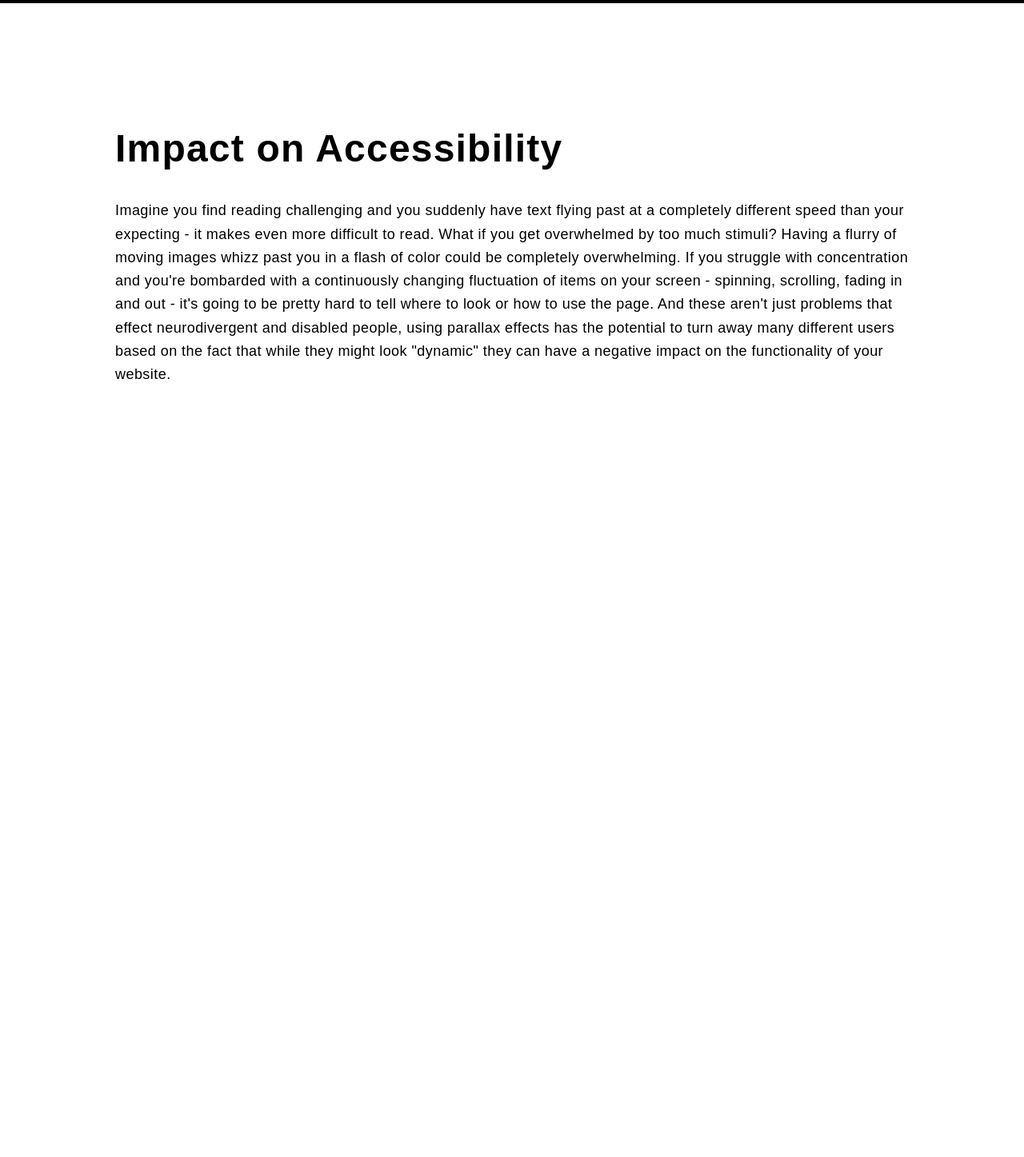
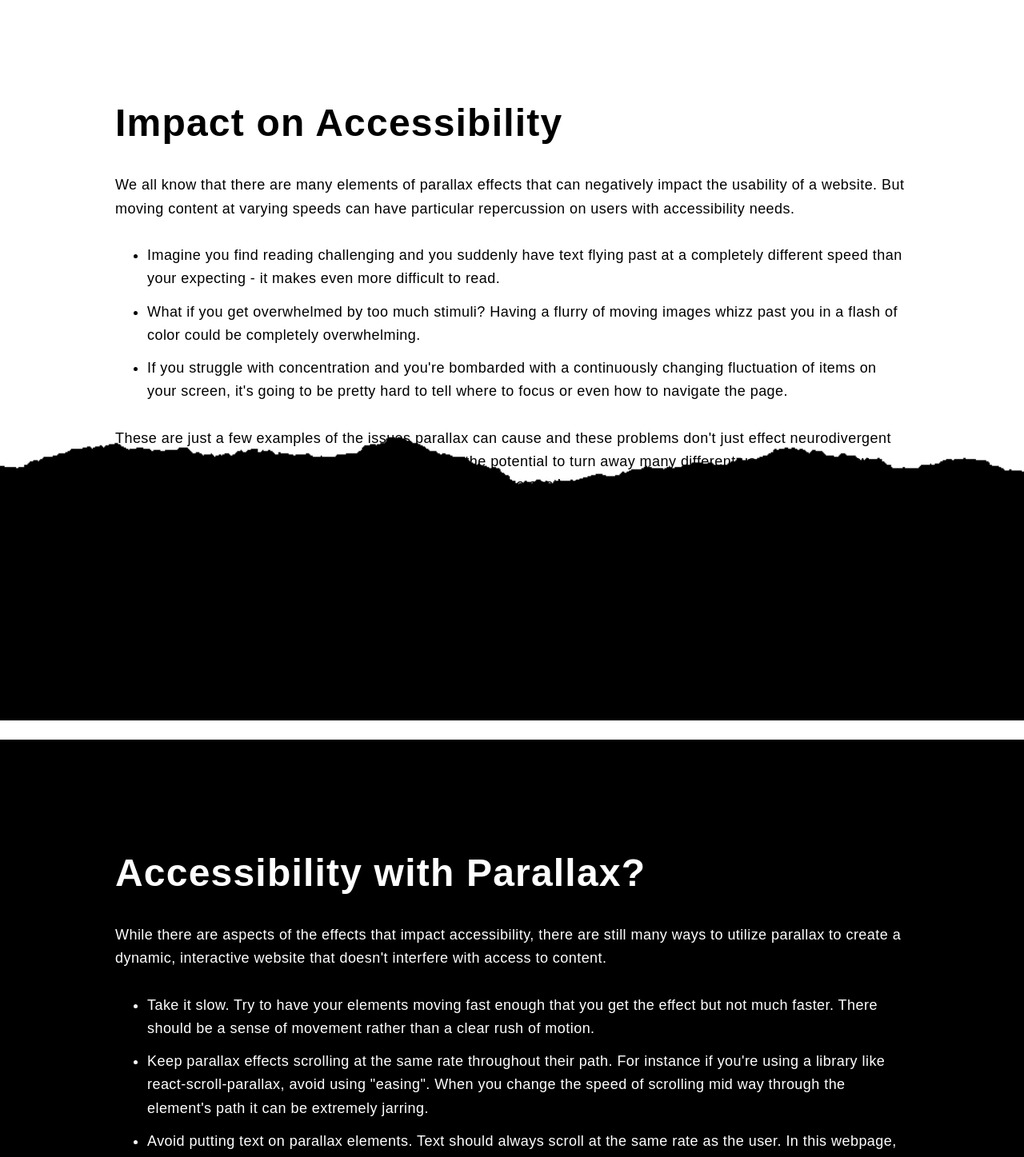
Before and after one commit to ElSmith7/accessibility-with-parallax, a React (Create React App) app: page / in a window 1280 px wide. Shown: the part 1330-2777 px from the top of the page at 80% size. Before the commit the page ends 2053 px from the top, so only its background shows below. Built offline with nearby package versions, Linux system fonts and the light colour scheme.

Commit message:
updated content
added lists and new content section:  Accessibility with Parallax?

```diff
--- a/src/components/content.tsx
+++ b/src/components/content.tsx
@@ -10,7 +10,7 @@ const Content = () => {
         <div className="p-28 bg-black" />
       </Parallax>
 
-      <div className="relative bg-black text-white z-1 -mt-40 pt-32 pb-80">
+      <div className="relative bg-black text-white z-1 -mt-40 pt-32 pb-72">
         <div className="font-arimo mx-36 ">
           <h1 className="font-bold text-5xl tracking-wide leading-relaxed">
             Intro
@@ -31,26 +31,90 @@ const Content = () => {
         <img className="w-full -mt-44 z-2" src={light_tear} alt="paper tear" />
         <div className=" p-28 bg-white" />
       </Parallax>
-      <div className="relative z-3 -mt-44 pt-32 pb-60">
+      <div className="relative z-3 -mt-44 pt-32 pb-72">
         <div className="font-arimo mx-36">
           <h1 className="font-bold text-5xl tracking-wide leading-relaxed">
             Impact on Accessibility
           </h1>
           <br />
           <p className="text-lg tracking-wide leading-relaxed">
-            Imagine you find reading challenging and you suddenly have text
-            flying past at a completely different speed than your expecting - it
-            makes even more difficult to read. What if you get overwhelmed by
-            too much stimuli? Having a flurry of moving images whizz past you in
-            a flash of color could be completely overwhelming. If you struggle
-            with concentration and you're bombarded with a continuously changing
-            fluctuation of items on your screen - spinning, scrolling, fading in
-            and out - it's going to be pretty hard to tell where to look or how
-            to use the page. And these aren't just problems that effect
-            neurodivergent and disabled people, using parallax effects has the
-            potential to turn away many different users based on the fact that
-            while they might look "dynamic" they can have a negative impact on
-            the functionality of your website.
+            We all know that there are many elements of parallax effects that
+            can negatively impact the usability of a website. But moving content
+            at varying speeds can have particular repercussion on users with
+            accessibility needs.
+            <br />
+            <br />
+            <ul className="list-disc ml-10">
+              <li className="mb-3">
+                Imagine you find reading challenging and you suddenly have text
+                flying past at a completely different speed than your expecting
+                - it makes even more difficult to read.
+              </li>
+              <li className="mb-3">
+                What if you get overwhelmed by too much stimuli? Having a flurry
+                of moving images whizz past you in a flash of color could be
+                completely overwhelming.
+              </li>
+              <li>
+                If you struggle with concentration and you're bombarded with a
+                continuously changing fluctuation of items on your screen, it's
+                going to be pretty hard to tell where to focus or even how to
+                navigate the page.
+              </li>
+            </ul>
+            <br />
+            These are just a few examples of the issues parallax can cause and
+            these problems don't just effect neurodivergent and disabled people.
+            Using these visual effects has the potential to turn away many
+            different users as while they might look "dynamic" they can have a
+            negative impact on the aesthetic functionality of your website.
+          </p>
+        </div>
+      </div>
+      <Parallax speed={20}>
+        <img className="w-full -mt-44 z-3" src={dark_tear} alt="paper tear" />
+        <div className=" p-28 bg-black" />
+      </Parallax>
+      <div className="relative bg-black z-5 -mt-44 pt-32 pb-72">
+        <div className="font-arimo text-white mx-36">
+          <h1 className="font-bold text-5xl tracking-wide leading-relaxed">
+            Accessibility with Parallax?
+          </h1>
+          <br />
+          <p className="text-lg tracking-wide leading-relaxed">
+            While there are aspects of the effects that impact accessibility,
+            there are still many ways to utilize parallax to create a dynamic,
+            interactive website that doesn't interfere with access to content.
+            <br />
+            <br />
+            <ul className="list-disc ml-10">
+              <li className="mb-3">
+                Take it slow. Try to have your elements moving fast enough that
+                you get the effect but not much faster. There should be a sense
+                of movement rather than a clear rush of motion.
+              </li>
+              <li className="mb-3">
+                Keep parallax effects scrolling at the same rate throughout
+                their path. For instance if you're using a library like
+                react-scroll-parallax, avoid using "easing". When you change the
+                speed of scrolling mid way through the element's path it can be
+                extremely jarring.
+              </li>
+              <li className="mb-3">
+                Avoid putting text on parallax elements. Text should always
+                scroll at the same rate as the user. In this webpage, for
+                instance, the text is separate to all parallax scrolling
+                elements. This give a subtle dynamic feel to the page while not
+                interfering with the content.
+              </li>
+              <li>
+                And of course, provide a clear way to disable animations and
+                effects. Give the user control of their experience.
+              </li>
+            </ul>
+            <br />
+            These are just some ideas that will help when coding and designing
+            parallax websites with accessibility in mind.
           </p>
         </div>
       </div>
```
